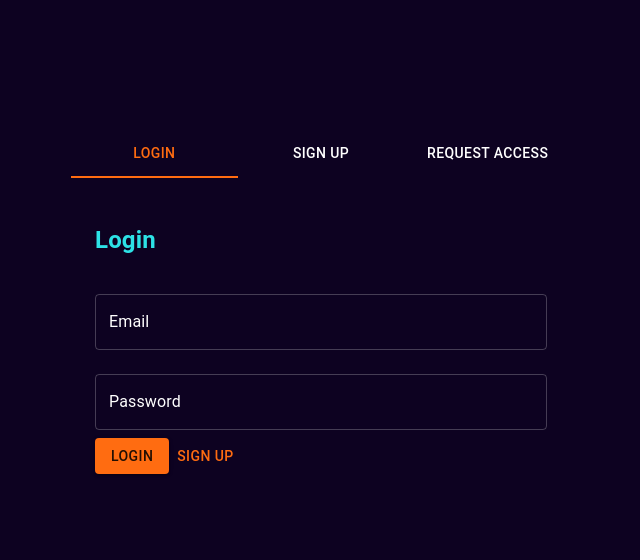
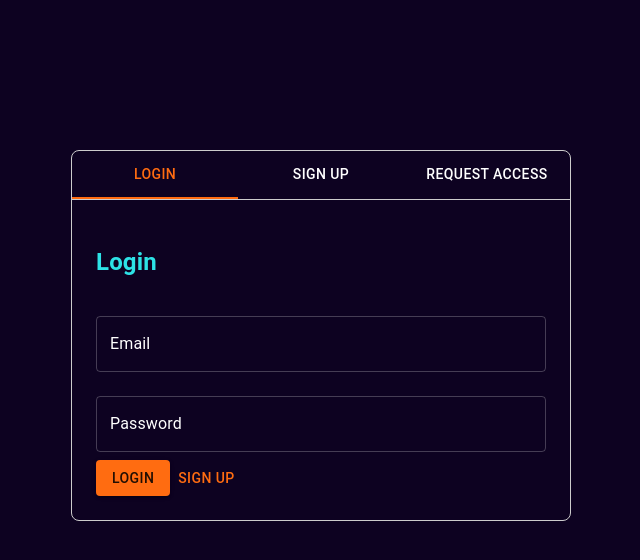
Before and after one commit to alexi-o/alexis-firebase-template, a React (Create React App) app: page /admin in a window 1280 px wide. Shown: the top 560 px of the page, without its empty margins (319-959 px from the left). Built offline with nearby package versions, Linux system fonts and the light colour scheme; no server answers.

Commit message:
auth ui updates

```diff
--- a/src/App.js
+++ b/src/App.js
@@ -5,13 +5,10 @@ import {
   Route,
   Navigate,
 } from "react-router-dom";
-import { Container, CssBaseline, Tabs, Tab, Box } from "@mui/material";
+import { Container, CssBaseline } from "@mui/material";
 import { ThemeProvider } from "@mui/material/styles";
 
 import MetadataExtraction from "./components/MetadataExtraction";
-import SignUp from "./components/SignUp";
-import Login from "./components/Login";
-import RequestAccess from "./components/RequestAccess";
 import Navbar from "./components/Navbar";
 import UserProfile from "./components/UserProfile";
 import Admin from "./components/Admin";
@@ -22,12 +19,12 @@ import { doc, getDoc } from "firebase/firestore";
 
 import { darkTheme, lightTheme } from "./theme";
 import useUserRole from "./hooks/useUserRole";
+import AuthContainer from "./components/AuthContainer";
 
 function App() {
   const [user, setUser] = useState(null);
   const [currentTheme, setCurrentTheme] = useState("dark");
   const role = useUserRole();
-  const [tabIndex, setTabIndex] = useState(0);
 
   useEffect(() => {
     const unsubscribe = onAuthStateChanged(auth, async (currentUser) => {
@@ -52,10 +49,6 @@ function App() {
 
   const appliedTheme = currentTheme === "dark" ? darkTheme : lightTheme;
 
-  const handleTabChange = (event, newValue) => {
-    setTabIndex(newValue);
-  };
-
   return (
     <ThemeProvider theme={appliedTheme}>
       <CssBaseline />
@@ -79,7 +72,7 @@ function App() {
                 element={<UserProfile setCurrentTheme={setCurrentTheme} />}
               />
               <Route path="/signup" element={<Navigate to="/home" />} />
-              <Route path="/request-access" element={<RequestAccess />} />
+              <Route path="/request-access" element={<Navigate to="/home" />} />
               <Route path="/home" element={<MetadataExtraction />} />
               <Route
                 path="/admin"
@@ -87,36 +80,7 @@ function App() {
               />
             </Routes>
           ) : (
-            <Box
-              sx={{
-                display: "flex",
-                flexDirection: "column",
-                alignItems: "center",
-                justifyContent: "flex-start", // Align items to the top
-                marginTop: "80px", // Add margin to adjust positioning
-                height: "100vh", // Full viewport height
-              }}
-            >
-              <Box sx={{ width: "100%", maxWidth: 500 }}>
-                <Tabs
-                  value={tabIndex}
-                  onChange={handleTabChange}
-                  indicatorColor="primary"
-                  textColor="primary"
-                  variant="fullWidth"
-                  centered
-                >
-                  <Tab label="Login" />
-                  <Tab label="Sign Up" />
-                  <Tab label="Request Access" />
-                </Tabs>
-                <Box sx={{ p: 3 }}>
-                  {tabIndex === 0 && <Login />}
-                  {tabIndex === 1 && <SignUp />}
-                  {tabIndex === 2 && <RequestAccess />}
-                </Box>
-              </Box>
-            </Box>
+            <AuthContainer />
           )}
         </Container>
       </Router>
--- /dev/null
+++ b/src/components/AuthContainer.js
@@ -0,0 +1,22 @@
+import React from "react";
+import { Box } from "@mui/material";
+import AuthTabs from "./AuthTabs";
+
+const AuthContainer = () => {
+  return (
+    <Box
+      sx={{
+        display: "flex",
+        flexDirection: "column",
+        alignItems: "center",
+        justifyContent: "flex-start",
+        marginTop: "80px",
+        height: "100vh",
+      }}
+    >
+      <AuthTabs />
+    </Box>
+  );
+};
+
+export default AuthContainer;
--- /dev/null
+++ b/src/components/AuthTabs.js
@@ -0,0 +1,52 @@
+import React, { useState } from "react";
+import { Tabs, Tab, Box } from "@mui/material";
+import Login from "./Login";
+import SignUp from "./SignUp";
+import RequestAccess from "./RequestAccess";
+
+const AuthTabs = () => {
+  const [tabIndex, setTabIndex] = useState(0);
+
+  const handleTabChange = (event, newValue) => {
+    setTabIndex(newValue);
+  };
+
+  return (
+    <Box sx={{ width: "100%", maxWidth: 500, marginTop: "20px" }}>
+      <Box
+        sx={{
+          border: "1px solid #ccc", // Single border encompassing both tabs and forms
+          borderRadius: "8px", // Unified rounded corners
+          overflow: "hidden", // Ensures rounded corners are clipped
+        }}
+      >
+        <Tabs
+          value={tabIndex}
+          onChange={handleTabChange}
+          indicatorColor="primary"
+          textColor="primary"
+          variant="fullWidth"
+          centered
+          sx={{
+            borderBottom: "1px solid #ccc", // Bottom border of the tabs
+          }}
+        >
+          <Tab label="Login" />
+          <Tab label="Sign Up" />
+          <Tab label="Request Access" />
+        </Tabs>
+        <Box
+          sx={{
+            p: 3,
+          }}
+        >
+          {tabIndex === 0 && <Login />}
+          {tabIndex === 1 && <SignUp />}
+          {tabIndex === 2 && <RequestAccess />}
+        </Box>
+      </Box>
+    </Box>
+  );
+};
+
+export default AuthTabs;
```
